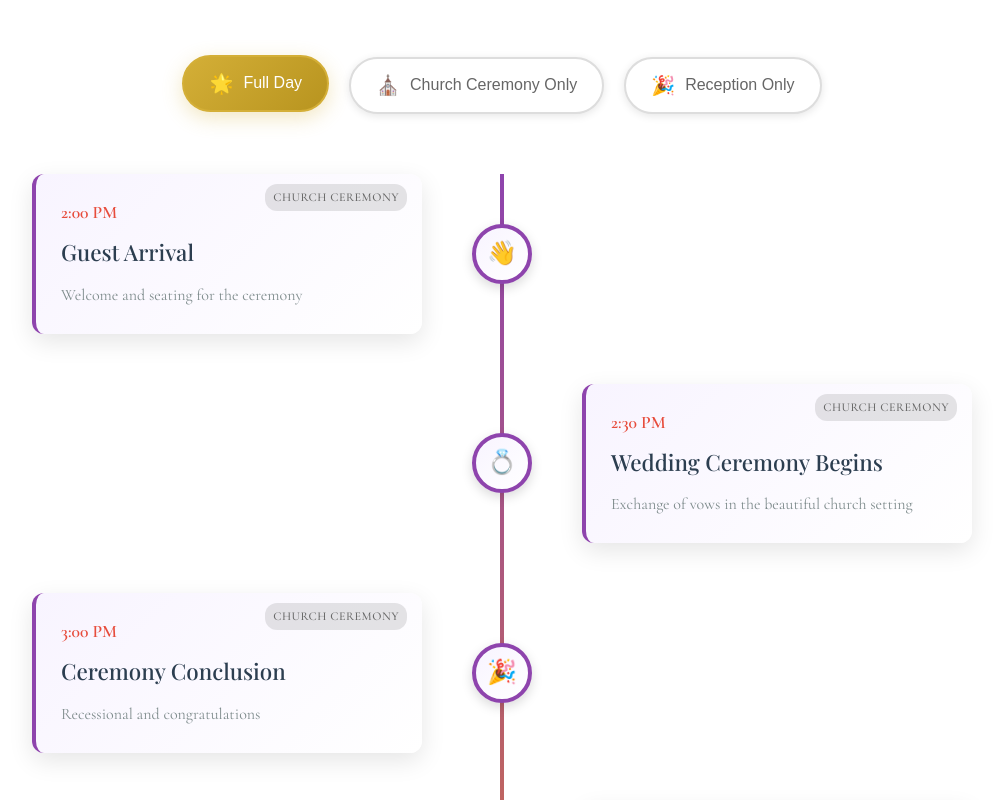
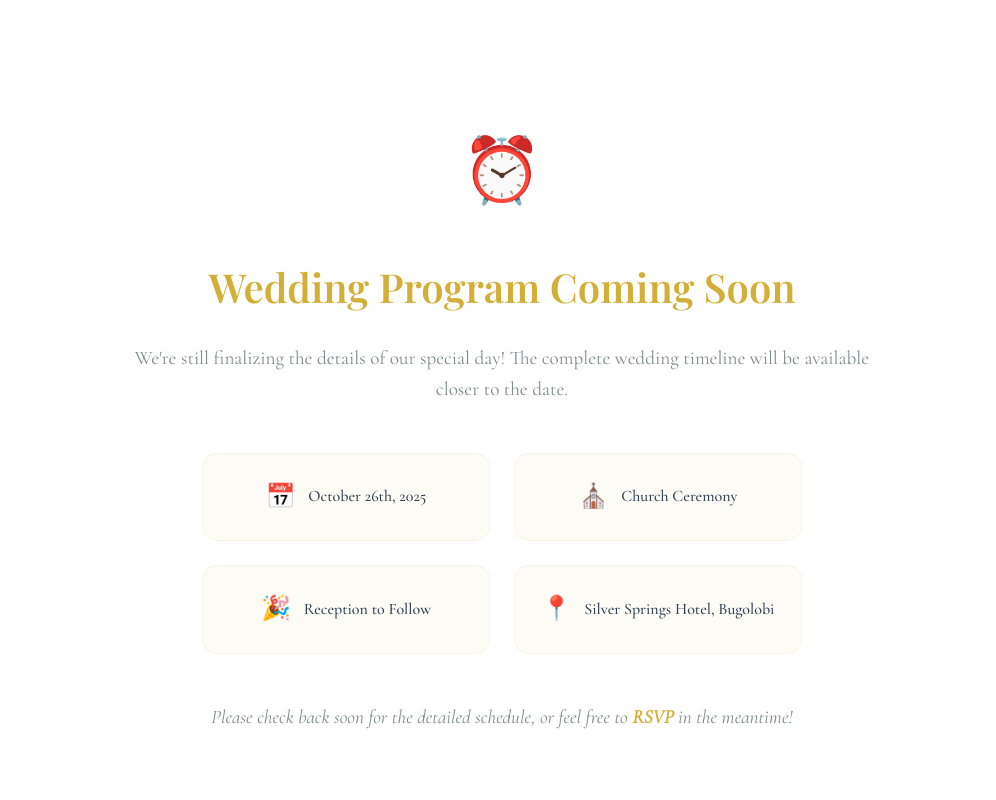
Before and after one commit to kabrick/wedding, an Angular app: page /timeline in a window 1280 px wide. Shown: the part 400-1200 px from the top of the page, without its empty margins (138-1134 px from the left). Built offline with nearby package versions, Linux system fonts and the light colour scheme; a web font is replaced by a local one.

Commit message:
add option when program is not available

```diff
--- a/src/app/timeline/timeline.html
+++ b/src/app/timeline/timeline.html
@@ -8,6 +8,7 @@
 <section class="timeline-section">
     <div class="timeline-container">
 
+        @if (programAvailable) {
             <div class="filter-controls">
                 <div class="filter-buttons">
                     <button
@@ -72,5 +73,33 @@
                     }
                 </p>
             </div>
+        } @else {
+            <div class="program-unavailable">
+                <div class="unavailable-icon">
+                    ⏰
+                </div>
+                <h2>Wedding Program Coming Soon</h2>
+                <p>We're still finalizing the details of our special day! The complete wedding timeline will be available closer to the date.</p>
+                <div class="basic-info">
+                    <div class="info-item">
+                        <span class="info-icon">📅</span>
+                        <span class="info-text">October 26th, 2025</span>
+                    </div>
+                    <div class="info-item">
+                        <span class="info-icon">⛪</span>
+                        <span class="info-text">Church Ceremony</span>
+                    </div>
+                    <div class="info-item">
+                        <span class="info-icon">🎉</span>
+                        <span class="info-text">Reception to Follow</span>
+                    </div>
+                    <div class="info-item">
+                        <span class="info-icon">📍</span>
+                        <span class="info-text">Silver Springs Hotel, Bugolobi</span>
+                    </div>
+                </div>
+                <p class="update-message">Please check back soon for the detailed schedule, or feel free to <a routerLink="/rsvp">RSVP</a> in the meantime!</p>
+            </div>
+        }
     </div>
 </section>
--- a/src/app/timeline/timeline.scss
+++ b/src/app/timeline/timeline.scss
@@ -26,6 +26,84 @@
   padding: 80px 20px;
   min-height: 100vh;
   background: var(--white);
+}
+
+.program-unavailable {
+  max-width: 800px;
+  margin: 0 auto;
+  text-align: center;
+  padding: 4rem 2rem;
+}
+
+.unavailable-icon {
+  font-size: 4rem;
+  margin-bottom: 2rem;
+}
+
+.program-unavailable h2 {
+  font-size: 2.5rem;
+  color: var(--primary-gold);
+  margin-bottom: 1.5rem;
+  font-family: var(--font-serif), serif;
+  font-weight: 600;
+}
+
+.program-unavailable > p {
+  font-size: 1.2rem;
+  color: var(--light-text);
+  margin-bottom: 3rem;
+  line-height: 1.6;
+  font-family: var(--font-body), serif;
+}
+
+.basic-info {
+  display: grid;
+  grid-template-columns: repeat(auto-fit, minmax(250px, 1fr));
+  gap: 1.5rem;
+  margin-bottom: 3rem;
+  max-width: 600px;
+  margin-left: auto;
+  margin-right: auto;
+}
+
+.info-item {
+  display: flex;
+  align-items: center;
+  justify-content: center;
+  gap: 0.8rem;
+  padding: 1.5rem;
+  background: rgba(212, 175, 55, 0.05);
+  border-radius: 15px;
+  border: 1px solid rgba(212, 175, 55, 0.1);
+}
+
+.info-icon {
+  font-size: 1.5rem;
+}
+
+.info-text {
+  font-family: var(--font-body), serif;
+  color: var(--dark-text);
+  font-weight: 500;
+}
+
+.update-message {
+  font-size: 1.1rem;
+  color: var(--dark-text);
+  font-family: var(--font-body), serif;
+  font-style: italic;
+}
+
+.update-message a {
+  color: var(--primary-gold);
+  text-decoration: none;
+  font-weight: 600;
+  border-bottom: 2px solid transparent;
+  transition: border-bottom-color 0.3s ease;
+}
+
+.update-message a:hover {
+  border-bottom-color: var(--primary-gold);
 }
 
 .filter-controls {
--- a/src/app/timeline/timeline.ts
+++ b/src/app/timeline/timeline.ts
@@ -10,6 +10,7 @@ import { CommonModule } from '@angular/common';
 })
 
 export class Timeline {
+  programAvailable: boolean = false;
   selectedFilter: 'all' | 'church' | 'reception' = 'all';
 
   churchEvents = [
```
Lines whose indentation alone changed are shown as unchanged.
